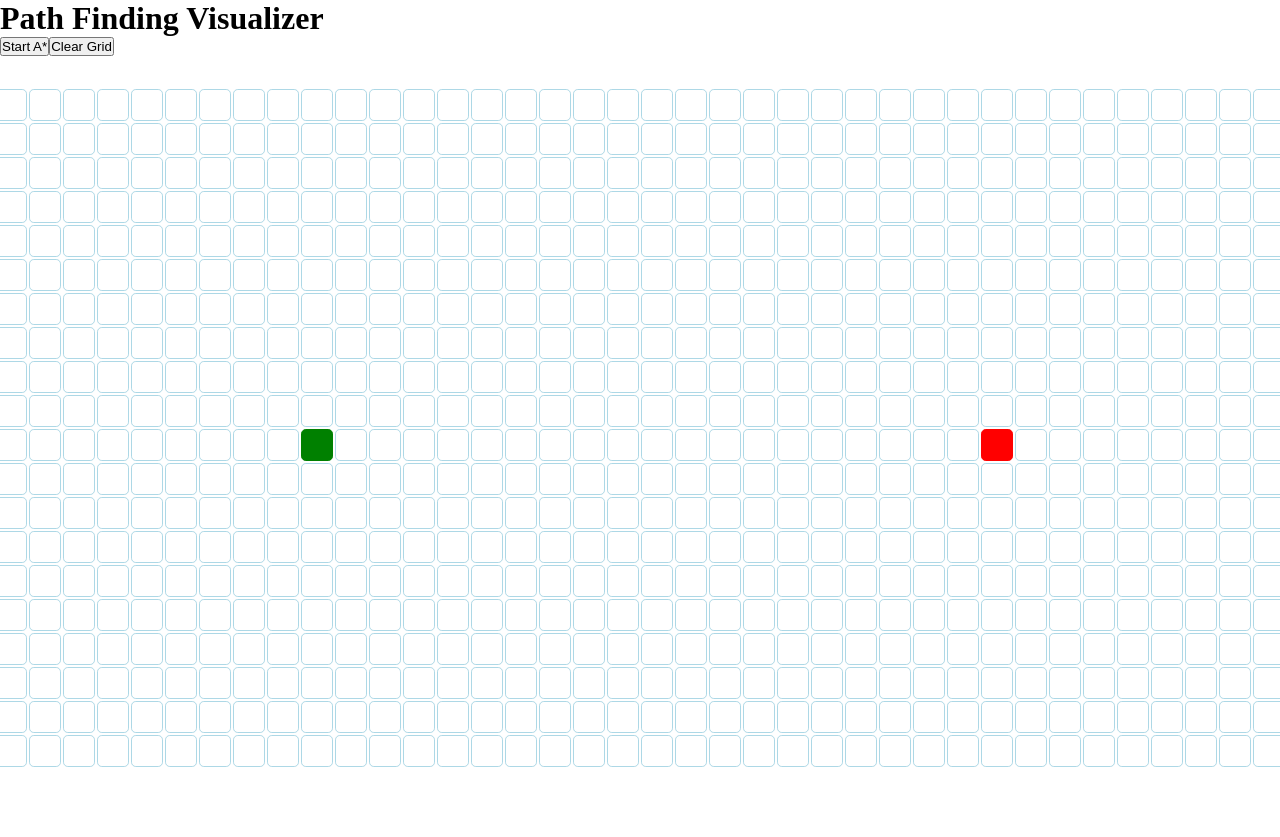
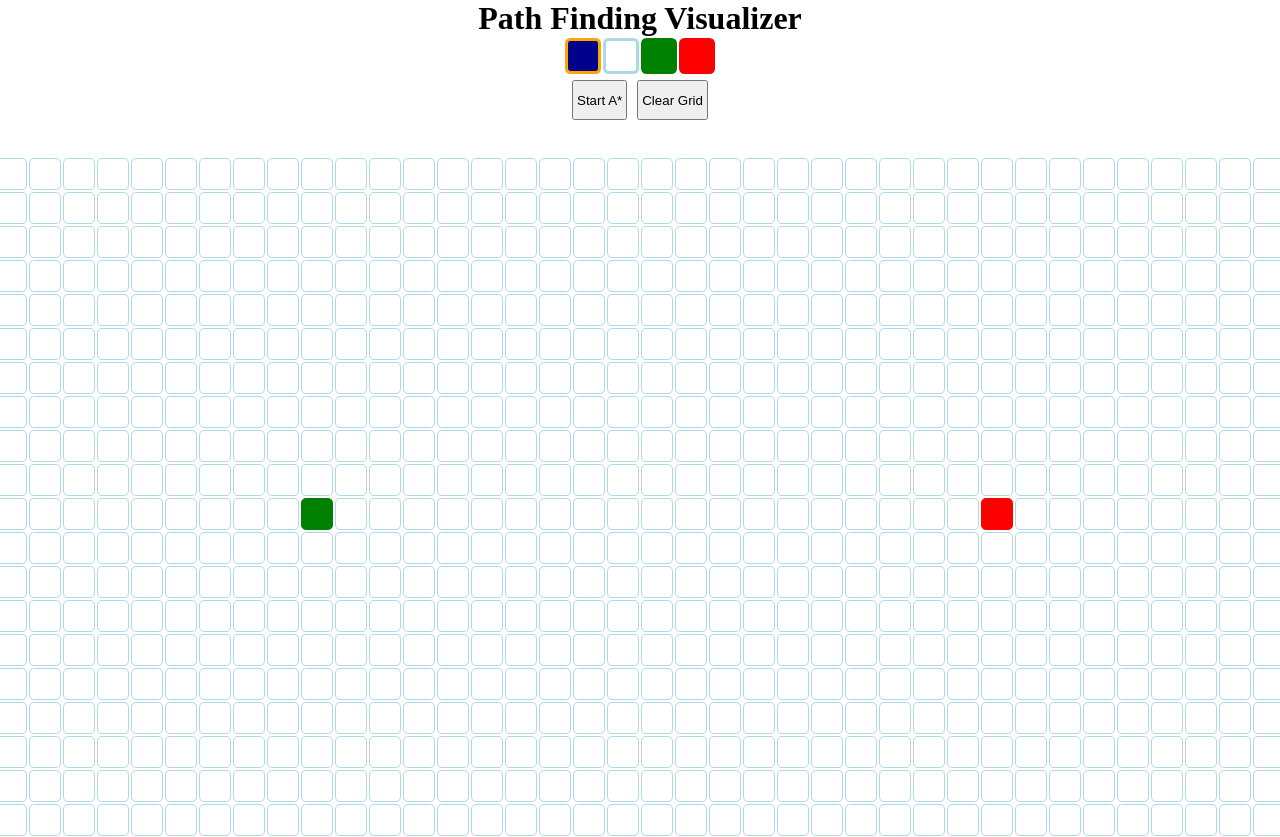
Before and after one commit to athulgeorge37/Path_Finding_Visualizer, a React (Create React App) app: page / in a window 1280 px wide. Shown: the top 837 px of the page. Before the commit the page ends 800 px from the top, so only its background shows below. Built offline with nearby package versions, Linux system fonts and the light colour scheme.

Commit message:
replaces getElementByID with react refs, adds cell types

```diff
--- /dev/null
+++ b/src/App.css
@@ -0,0 +1,43 @@
+h1 {
+    display: flex;
+   justify-content: center;
+}
+
+.cell_types {
+    display: flex;
+    justify-content: center;
+}
+
+.cell_type {
+    margin: 1px;
+    border: 3px solid lightblue;
+    width: 30px;
+    height: 30px;
+    background-color: white;
+    border-radius: 15%;
+}
+
+.cell_type:hover {
+    border: 3px solid orange;
+    cursor: pointer;
+}
+
+
+.my_cell_type_Wall {
+    background-color: darkblue;
+    border: 3px solid darkblue;
+}
+
+.my_cell_type_Start {
+    background-color: green;
+    border: 3px solid green;
+}
+
+.my_cell_type_End {
+    background-color: red;
+    border: 3px solid red;
+}
+
+.active {
+    border: 3px solid orange;
+}
--- a/src/App.js
+++ b/src/App.js
@@ -1,24 +1,47 @@
-// import './App.css';
+import './App.css';
 import { useState } from "react";
 import Grid from "./Grid";
+import Test from "./Test"
 
 
 // this is where we will add all the components of the project
 function App() {
 
-	// const [Algorithm, set_Algorithm] = useState("A*");
+	const [my_cell_type, set_cell_type] = useState({
+		active_cell: "my_cell_type_Wall",
+		cell_types: ["my_cell_type_Wall", "my_cell_type_Air", "my_cell_type_Start", "my_cell_type_End"]
+	});
 
-	// const [start_Algorithm, set_start_Algorithm] = useState(false);
+	const toggle_active_cell_type = (index) => {
+		set_cell_type({...my_cell_type, active_cell: my_cell_type.cell_types[index]});
+	}
+
+	const toggle_active_style = (index) => {
+		if (my_cell_type.cell_types[index] === my_cell_type.active_cell) {
+			return "cell_type active " + my_cell_type.cell_types[index]
+		} else {
+			return "cell_type " + my_cell_type.cell_types[index]
+		}
+	}
 
 	return (
 		<div className="App">
 			<h1>Path Finding Visualizer</h1>
-			{/* <button onClick={() => set_Algorithm("A*")}>A* Algorithm</button>
-			<button onClick={() => set_Algorithm("Dikstra")}>Dikstra's Algorithm</button>
+			<div className="cell_types">
+				{my_cell_type.cell_types.map((cells, index) => {
+					return (
+						<div
+							key={index}
+							className={toggle_active_style(index)}
+							onClick={() => toggle_active_cell_type(index)}
+						/>
+					)
+				})}
+			</div>
 
-			<button onClick={() => set_start_Algorithm(true)}>Start Algorithm</button> */}
-			<Grid/>
+			<Grid active_cell_type={my_cell_type.active_cell}/>
 		</div>
+		// <Test/>
 	);
 }
 
--- a/src/Grid.css
+++ b/src/Grid.css
@@ -9,3 +9,70 @@
 .Grid_Row {
     display: flex;
 }
+
+button {
+    height: 40px;
+    padding: 3px;
+    margin: 5px;
+}
+
+.buttons {
+    display: flex;
+    justify-content: center;
+}
+
+.Grid_Cell {
+    margin: 1px;
+    border: 1px solid lightblue;
+    width: 30px;
+    height: 30px;
+    background-color: white;
+    border-radius: 15%;
+}
+
+
+.Wall {
+    background-color: darkblue;
+    border: 1px solid darkblue;
+}
+
+.Visited {
+    background-color: lightblue;
+    animation: animate_visited 1.5s ease-in 0s;
+}
+
+.Path {
+    background-color: rgb(224, 118, 19);
+    border: 1px solid rgb(224, 118, 19);
+}
+
+.Start {
+    background-color: green;
+    border: 1px solid green;
+}
+
+.End {
+    background-color: red;
+    border: 1px solid red;
+}
+
+@keyframes animate_visited {
+
+    0% {
+        transform: scale(0.2);
+        background-color: aqua;
+        border-radius: 50%;
+        transform: rotate(90deg);
+    }
+
+    50% {
+        transform: scale(1.2);
+        transform: rotate(180deg);
+        background-color: aquamarine;
+    }
+
+    /* 100% {
+        background-color: lightblue;
+    } */
+
+}
--- a/src/Grid.js
+++ b/src/Grid.js
@@ -1,5 +1,5 @@
 import Grid_Cell from "./Grid_Cell"
-import { useEffect, useState, } from 'react';
+import { useEffect, useState, useRef } from 'react';
 import "./Grid.css"
 import { PriorityQueue } from "./priority_queue"
 
@@ -20,36 +20,37 @@ let my_end_cell = null
 
 const initialise_empty_grid = () => {
 
+    console.log("rendering empty grid")
+    // console.log("start_x, start_y, end_x, end_y", start_x, start_y, end_x, end_y)
+
     const empty_grid = []
 
     for (let y = 0; y < GRID_HEIGHT; y++) {
         const my_row = []
         for (let x = 0; x < GRID_LENGTH; x++) {
 
-            let start_cell = false
-            let end_cell = false
+            let my_cell_state = "AIR"
             if (x === START_CELL_X && y === START_CELL_Y) {
-                start_cell = true
+                my_cell_state = "START"
             } else if (x === END_CELL_X && y === END_CELL_Y) {
-                end_cell = true
+                my_cell_state = "END"
             }
+
 
             const my_cell = {
                 x_val: x,
                 y_val: y,
                 my_key: "(" + x.toString() + ", " + y.toString() + ")",
                 priority: Infinity,
-                is_Wall: false,
-                start_cell: start_cell,
-                end_cell: end_cell,
-                is_path: false,
+                cell_state: my_cell_state
             }
 
             my_row.push(my_cell)
 
-            if (start_cell) {
+            if (my_cell_state === "START") {
                 my_start_cell = my_cell
-            } else if (end_cell) {
+                // console.log("my_start_cell", my_start_cell)
+            } else if (my_cell_state === "END") {
                 my_end_cell = my_cell
             }
 
@@ -62,55 +63,130 @@ const initialise_empty_grid = () => {
 }
 
 
-function Grid() {
+function Grid(props) {
     // the grid is only rendered once, grid cell components are updated and rendered for walls
     // searched areas and paths are updated using getElementByID classnames
 
     // all grid cell objects are kept in this array
     const [my_Grid, set_my_Grid] = useState(initialise_empty_grid)
+    const [mouse_down, set_mouse_down] = useState(false)
+    // const [my_start_cell, set_my_start_cell] = useState(null)
 
-    const empty_grid = () => {
+
+    const my_grid_ref = useRef([])
+
+    // useEffect(() => {
+    //     console.log("my_grid_ref", my_grid_ref)
+    // }, [])
+
+
+    const clear_grid = () => {
 
         console.log("clearing grid")
 
         for (const row of my_Grid) {
             for (const my_cell of row) {
                 if (my_cell === my_start_cell) {
-                    document.getElementById(my_cell.my_key).className = "Grid_Cell " + my_cell.my_key + " Start";
+                    // console.log(my_cell)
+                    my_grid_ref.current[my_cell.y_val][my_cell.x_val].className = my_cell.my_key + " Grid_Cell Start";
                 } else if (my_cell === my_end_cell) {
-                    document.getElementById(my_cell.my_key).className = "Grid_Cell " + my_cell.my_key + " End";
+                    my_grid_ref.current[my_cell.y_val][my_cell.x_val].className = my_cell.my_key + " Grid_Cell End";
                 } else {
-                    document.getElementById(my_cell.my_key).className = "Grid_Cell " + my_cell.my_key;
+                    my_grid_ref.current[my_cell.y_val][my_cell.x_val].className = my_cell.my_key + " Grid_Cell";
                 }
             }
         }
+
+        // console.log("my_start_cell", my_start_cell)
+        // console.log("my_end_cell", my_end_cell)
 
         set_my_Grid(initialise_empty_grid)
     }
 
 
-    let mouse_down = false
-    // below 3 handle_mouse methods are for clicking and dragging walls on the grid
-    const handle_mouse_down = (update_wall, x, y) => {
-        update_wall()
-        my_Grid[y][x].is_Wall = !my_Grid[y][x].is_Wall
-        mouse_down = true
+    const identify_cell_type = (my_key, x, y) => {
+        const prev_cell_state = my_Grid[y][x].cell_state
+
+        let new_class_name = my_key + " Grid_Cell"
+        if (props.active_cell_type === "my_cell_type_Air") {
+
+            my_Grid[y][x].cell_state = "AIR"
+
+        }
+        if (props.active_cell_type === "my_cell_type_Wall") {
+
+            my_Grid[y][x].cell_state = "WALL"
+            new_class_name += " Wall"
+
+        } else if (props.active_cell_type === "my_cell_type_Start") {
+
+            my_Grid[y][x].cell_state = "START"
+
+            my_start_cell.cell_state = "AIR"
+            console.log("current start cell", my_start_cell)
+            my_start_cell = my_Grid[y][x]
+            console.log("new start cell", my_start_cell)
+
+            new_class_name += " Start"
+
+        } else if (props.active_cell_type === "my_cell_type_End") {
+
+            my_Grid[y][x].cell_state = "END"
+
+            my_end_cell.cell_state = "AIR"
+            my_end_cell = my_Grid[y][x]
+
+            new_class_name += " End"
+
+        }
+
+        // console.log("changing cell at", my_key, "from", prev_cell_state, "to", my_Grid[y][x].cell_state)
+
+        return new_class_name
     }
 
-    const handle_mouse_enter = (update_wall, x, y) => {
+    const handle_mouse_down = (x, y, my_key) => {
+
+        try {
+            my_grid_ref.current[y][x].className = identify_cell_type(my_key, x, y)
+            set_mouse_down(true)
+        } catch (TypeError) {
+            set_mouse_down(false)
+        }
+
+    }
+
+    const handle_mouse_enter = (x, y, my_key) => {
+
         if (mouse_down) {
-            update_wall()
             my_Grid[y][x].is_Wall = !my_Grid[y][x].is_Wall
+            my_grid_ref.current[y][x].className = identify_cell_type(my_key, x, y)
         }
     }
 
     const handle_mouse_up = () => {
-        mouse_down = false
+        set_mouse_down(false)
+    }
+
+
+    const clear_visited_and_path_cells = () => {
+        for (const row of my_Grid) {
+            for (const my_cell of row) {
+                const current_classname =  my_grid_ref.current[my_cell.y_val][my_cell.x_val].className
+                if ((current_classname.includes("Path") || current_classname.includes("Visited")) &&
+                    !(current_classname.includes("Start") || current_classname.includes("End"))) {
+
+                    my_grid_ref.current[my_cell.y_val][my_cell.x_val].className = my_cell.my_key + " Grid_Cell";
+                }
+            }
+        }
     }
 
 
     const A_STAR_Algorithm = () => {
-        console.log("Starting A Star algo")
+        console.log("Starting A Star Algo")
+
+        clear_visited_and_path_cells()
 
         let my_queue = new PriorityQueue();
 
@@ -138,10 +214,11 @@ function Grid() {
             // and adding them to the dictionaries
             for (const neighbor_cell of generate_neighbor_cells(current_cell)) {
 
-                const new_cost = cost_so_far[current_cell.my_key]
-
                 // adding each neighbor cell to visited cell to animate them later
                 visited_cells.push(neighbor_cell)
+
+                 // const new_cost = cost_so_far[current_cell.my_key]
+                 const new_cost = cost_so_far[current_cell.my_key] + 1
 
                 if ((!(neighbor_cell.my_key in cost_so_far)) || (new_cost < cost_so_far[neighbor_cell.my_key])) {
                     cost_so_far[neighbor_cell.my_key] = new_cost
@@ -157,10 +234,11 @@ function Grid() {
         const my_cell_path = []
         let my_cell = current_cell
         while (my_cell != null) {
-            my_cell.is_path = true
             my_cell_path.push(my_cell)
             my_cell = came_from[my_cell.my_key]
         }
+
+        // console.log("My cell path is", my_cell_path)
 
         // checking if we have found a path
         if (my_cell_path[0] != my_end_cell) {
@@ -175,15 +253,14 @@ function Grid() {
                 setTimeout(() => {
                     const neighbor_cell = visited_cells[k]
 
-                    let visited_class_name = "Grid_Cell " + neighbor_cell.my_key + " Visited";
+                    let visited_class_name =  neighbor_cell.my_key + " Grid_Cell Visited";
 
-                    if (neighbor_cell === my_start_cell) {
+                    if (neighbor_cell.cell_state === "START") {
                         visited_class_name += " Start";
-                    } else if (neighbor_cell === my_end_cell) {
+                    } else if (neighbor_cell.cell_state === "END") {
                         visited_class_name += " End";
                     }
-
-                    document.getElementById(neighbor_cell.my_key).className = visited_class_name
+                    my_grid_ref.current[neighbor_cell.y_val][neighbor_cell.x_val].className = visited_class_name
 
                 }, DELAY_ANIMATION * k);
             }
@@ -194,7 +271,7 @@ function Grid() {
                 setTimeout(() => {
                     const my_cell = my_cell_path[n]
 
-                    let path_class_name = "Grid_Cell " + my_cell.my_key + " Path";
+                    let path_class_name = my_cell.my_key + " Grid_Cell Path";
 
                     if (my_cell === my_start_cell) {
                         path_class_name += " Start";
@@ -202,7 +279,7 @@ function Grid() {
                         path_class_name += " End";
                     }
 
-                    document.getElementById(my_cell.my_key).className = path_class_name
+                    my_grid_ref.current[my_cell.y_val][my_cell.x_val].className = path_class_name
 
                 }, do_after + ((DELAY_ANIMATION + 25) * n));
             }
@@ -227,7 +304,7 @@ function Grid() {
                 const new_neighbor = my_Grid[new_y][new_x]
 
                 // checking if the neighbor cell is a wall or not
-                if (!new_neighbor.is_Wall) {
+                if (new_neighbor.cell_state != "WALL") {
                     my_neighbors.push(new_neighbor)
                 }
 
@@ -250,29 +327,42 @@ function Grid() {
 
     return (
         <>
-            <button onClick={A_STAR_Algorithm}>Start A*</button>
-            <button onClick={empty_grid}>Clear Grid</button>
+            <div className="buttons">
+                <button onClick={A_STAR_Algorithm}>Start A*</button>
+                <button onClick={clear_grid}>Clear Grid</button>
+            </div>
+
             <div className="Grid">
                 {my_Grid.map((row, row_ID) => {
+                    my_grid_ref.current[row_ID] = []
                     return (
                         <div className={"Grid_Row " + row_ID} key={row_ID}>
-                            {row.map((my_cell) => {
-                                const {x_val, y_val, is_Wall, my_key, start_cell, end_cell, is_path} = my_cell
+                            {row.map((my_cell, cell_index) => {
+                                const {x_val, y_val, cell_state, my_key} = my_cell
+
+                                let my_class_name = my_key + " Grid_Cell"
+                                if (cell_state === "START") {
+                                    my_class_name += " Start"
+                                } else if (cell_state === "END") {
+                                    my_class_name += " End"
+                                }
+
                                 return (
-                                    <Grid_Cell
+
+                                    <div
                                         key={my_key}
-                                        my_key={my_key}
-                                        x_val={x_val}
-                                        y_val={y_val}
-                                        is_Wall={is_Wall}
-                                        is_Start={start_cell}
-                                        is_End={end_cell}
-                                        is_path={is_path}
+                                        className={my_class_name}
+                                        ref={(element) => {
+                                            // console.log(element)
+                                            // console.log(cell_index)
+                                            my_grid_ref.current[row_ID][cell_index] = element;
+                                        }}
 
-                                        handle_mouse_down={handle_mouse_down}
-                                        handle_mouse_enter={handle_mouse_enter}
-                                        handle_mouse_up={handle_mouse_up}
+                                        onMouseDown={() => handle_mouse_down(x_val, y_val, my_key)}
+                                        onMouseEnter={() => handle_mouse_enter(x_val, y_val, my_key)}
+                                        onMouseUp={() => handle_mouse_up()}
                                     />
+
                                 )})}
                         </div>
                     );
--- a/src/Grid_Cell.css
+++ b/src/Grid_Cell.css
@@ -1,5 +1,4 @@
 .Grid_Cell {
-  border: none;
   margin: 1px;
   border: 1px solid lightblue;
   width: 30px;
```
Also changed, not shown: src/Grid_Cell.js (+43 -6 lines).
